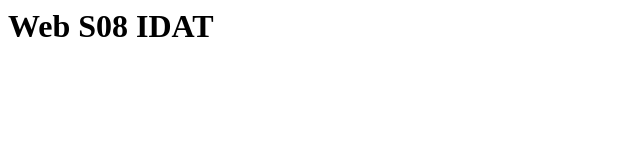
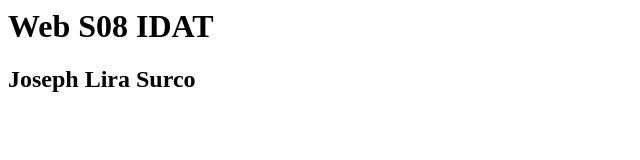
Before and after one commit to JosephLiraSurco/WEBS08, a plain HTML site: page index.html in a window 1280 px wide. Shown: the whole page, without its empty margins (0-640 px from the left). Drawn offline with Linux system fonts and the light colour scheme.

Commit message:
modificacion de index
10/05/2019

```diff
--- a/index.html
+++ b/index.html
@@ -1 +1,2 @@
 <h1> Web S08 IDAT <h1>
+<H2>Joseph Lira Surco <h2>
```
